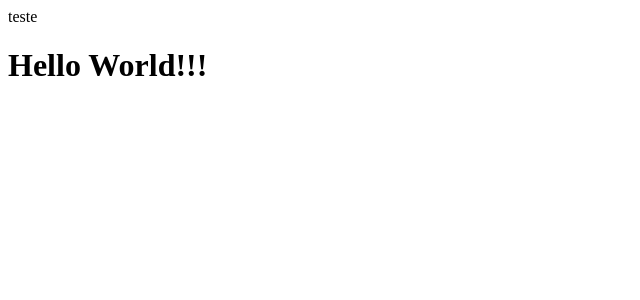
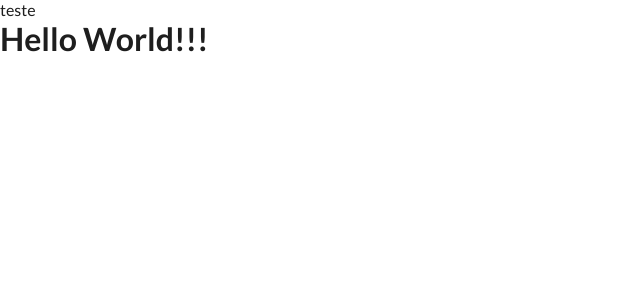
Before and after one commit to leoalcantara/tec-incubadora-frontend, a React (Vite) app: page / in a window 1280 px wide. Shown: the top 300 px of the page, without its empty margins (0-640 px from the left). Built offline with nearby package versions, Linux system fonts and the light colour scheme.

Commit message:
Global CSS file created

```diff
--- a/index.html
+++ b/index.html
@@ -2,7 +2,9 @@
 <html lang="en">
   <head>
     <meta charset="UTF-8" />
-    <link rel="icon" type="image/svg+xml" href="/vite.svg" />
+    <link rel="preconnect" href="https://fonts.googleapis.com">
+    <link rel="preconnect" href="https://fonts.gstatic.com" crossorigin>
+    <link href="https://fonts.googleapis.com/css2?family=Lato:wght@400;700&family=Roboto:wght@400;700&display=swap" rel="stylesheet">
     <meta name="viewport" content="width=device-width, initial-scale=1.0" />
     <title>Tec Incubadora</title>
   </head>
--- a/src/App.jsx
+++ b/src/App.jsx
@@ -1,6 +1,7 @@
-import { useState } from 'react'
 import './App.css'
 import { Header } from './components/Header'
+
+import './global.css';
 
 function App() {
 
--- /dev/null
+++ b/src/global.css
@@ -0,0 +1,30 @@
+:root {
+    --white    : #fff;
+    --green-500: #6FBA44;
+    --green-600: #61B233;
+    --blue-500 : #2368B3;
+    --blue-600 : #0959AF;
+    --gray-100 : #F2F2F2;
+    --gray-200 : #EEEEEE;
+    --gray-400 : #7C7C7C;
+    --black-600: #222222;
+    --black-700: #1E1E1E;
+}
+
+* {
+    margin: 0;
+    padding: 0;
+    box-sizing: border-box;
+}
+
+body {
+    background: var(--white);
+    color: var(--black-700);
+    -webkit-font-smoothing: antialiased;
+}
+
+body, input, textarea, button {
+    font-family: 'lato', sans-serif;
+    font-size: 400;
+    font-size: 1rem;
+}
```
Also changed, not shown: src/assets/logo.tec.incubadora.svg (added).
